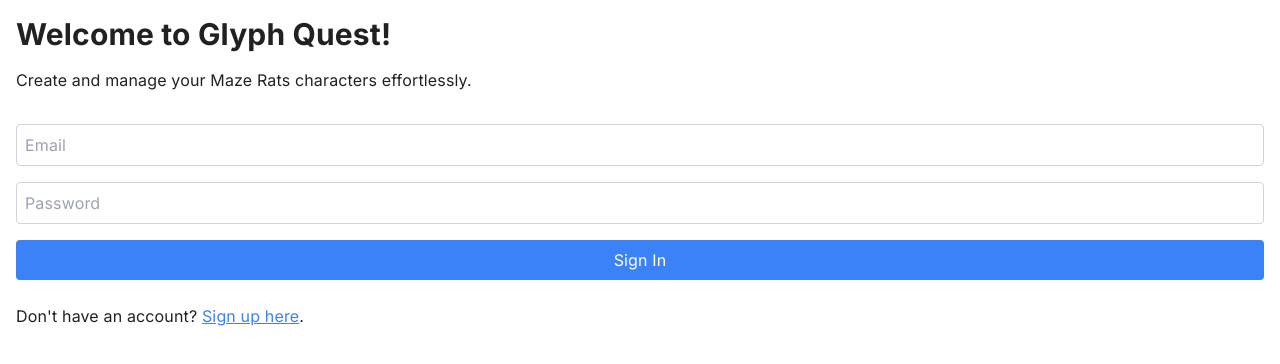
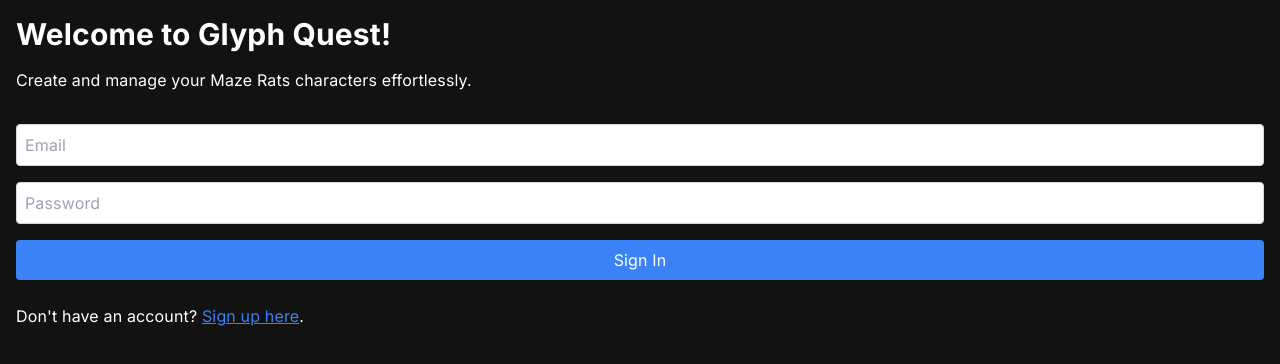
Before and after one commit to gvorbeck/glyph-quest, a Next.js app: page / in a window 1280 px wide. Shown: the top 364 px of the page. Built offline with nearby package versions, Linux system fonts and the light colour scheme; no server answers.

Commit message:
MUI Dark Theme by default

```diff
--- a/src/app/layout.tsx
+++ b/src/app/layout.tsx
@@ -5,8 +5,8 @@
 import "@fontsource/roboto/500.css";
 import "@fontsource/roboto/700.css";
 import "./globals.css";
-import { CssBaseline } from "@mui/material";
 import { AuthProvider } from "@/context/AuthContext";
+import ThemeRegistry from "@/components/ThemeRegistry";
 
 const inter = Inter({ subsets: ["latin"] });
 
@@ -23,8 +23,9 @@
   return (
     <html lang="en">
       <body className={inter.className}>
-        <CssBaseline />
-        <AuthProvider>{children}</AuthProvider>
+        <AuthProvider>
+          <ThemeRegistry>{children}</ThemeRegistry>
+        </AuthProvider>
       </body>
     </html>
   );
--- /dev/null
+++ b/src/components/ThemeRegistry.tsx
@@ -0,0 +1,20 @@
+"use client";
+
+import { ThemeProvider, createTheme } from "@mui/material/styles";
+import CssBaseline from "@mui/material/CssBaseline";
+import { ReactNode } from "react";
+
+const darkTheme = createTheme({
+  palette: {
+    mode: "dark",
+  },
+});
+
+export default function ThemeRegistry({ children }: { children: ReactNode }) {
+  return (
+    <ThemeProvider theme={darkTheme}>
+      <CssBaseline />
+      {children}
+    </ThemeProvider>
+  );
+}
```
